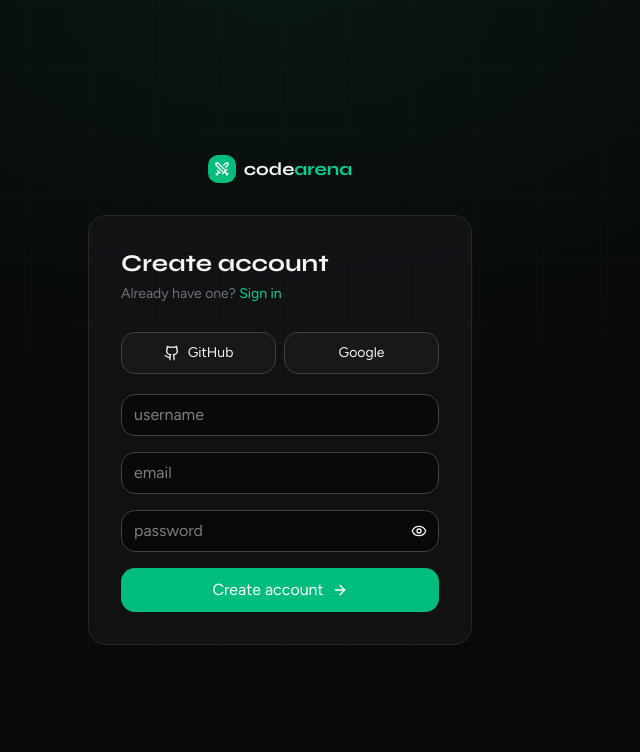
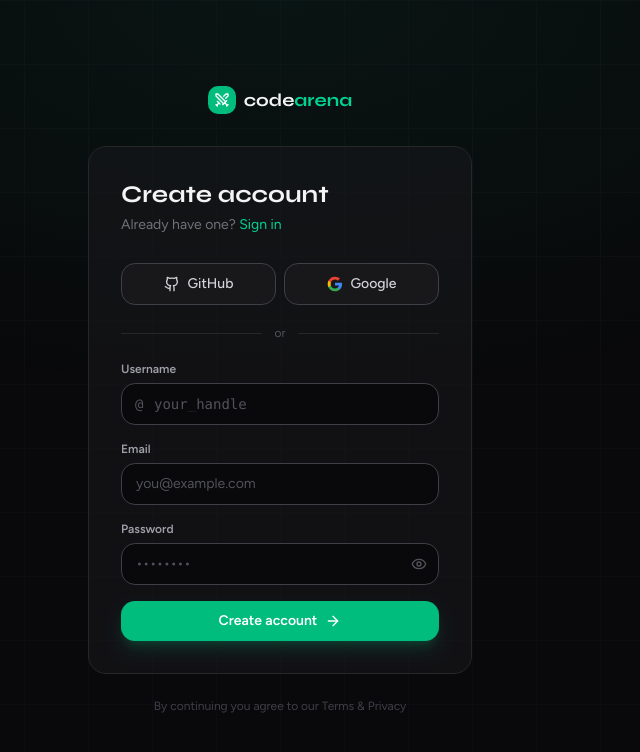
Before and after one commit to dhruv-developer-13/live-code-arena, a React (Vite) app: page /sign-up in a window 1280 px wide. Shown: the top 752 px of the page, without its empty margins (360-1000 px from the left). Built offline with nearby package versions, Linux system fonts and the light colour scheme; no server answers.

Commit message:
feat: implement SSO callback and refine authentication flow

```diff
--- a/src/App.tsx
+++ b/src/App.tsx
@@ -5,17 +5,14 @@ import BattleArena from "./pages/Arena";
 import HomePage from "./pages/DashBoard";
 import LeaderboardPage from "./pages/Leaderboard";
 import WaitingRoom from "./pages/Waitingroom";
-import {
-  AuthenticateWithRedirectCallback,
-  useAuth
-} from "@clerk/react";
+import { useAuth } from "@clerk/react";
 import BattleRoom from "./pages/Lobby";
 import BattleHistory from "./pages/History";
 import Results from "./pages/Results";
 import LandingPage from "./pages/LandingPage";
 import SignInPage from "./auth/SignInPage";
 import SignUpPage from "./auth/SignUpPage";
-
+import SSOCallback from "./auth/SSOCallBack";
 
 
 const ProtectedRoute = ({ children }: { children: ReactNode }) => {
@@ -40,12 +37,12 @@ const SignedOutOnlyRoute = ({ children }: { children: ReactNode }) => {
 
 export default function App() {
   return (
-    <BrowserRouter>
+      <>
       <Toaster richColors position="top-right" />
       <Routes>
         <Route path="/sign-in/*" element={<SignedOutOnlyRoute><SignInPage /></SignedOutOnlyRoute>} />
         <Route path="/sign-up/*" element={<SignedOutOnlyRoute><SignUpPage /></SignedOutOnlyRoute>} />
-        <Route path="/sso-callback" element={<AuthenticateWithRedirectCallback />} />
+        <Route path="/sso-callback" element={<SSOCallback />} />
         <Route path="/landing" element={<SignedOutOnlyRoute><LandingPage /></SignedOutOnlyRoute>} />
         <Route path="/" element={<ProtectedRoute><HomePage /></ProtectedRoute>} />
         <Route path="/leaderboard" element={<ProtectedRoute><LeaderboardPage /></ProtectedRoute>} />
@@ -56,6 +53,6 @@ export default function App() {
         <Route path="/results/:roomCode" element={<ProtectedRoute><Results /></ProtectedRoute>} />
         <Route path="*" element={<Navigate to="/" replace />} />
       </Routes>
-    </BrowserRouter>
+      </>
   )
 }
--- /dev/null
+++ b/src/auth/SSOCallBack.tsx
@@ -0,0 +1,5 @@
+import { AuthenticateWithRedirectCallback } from "@clerk/react";
+
+export default function SSOCallback() {
+  return <AuthenticateWithRedirectCallback />;
+}
--- a/src/auth/SignInPage.tsx
+++ b/src/auth/SignInPage.tsx
@@ -1,41 +1,51 @@
 import { useState } from "react";
 import { motion } from "framer-motion";
 import { Link, useNavigate } from "react-router-dom";
-import { useSignIn } from "@clerk/react";
+import { useClerk } from "@clerk/react";
+import { useSignIn } from "@clerk/react/legacy";
 import { Swords, Eye, EyeOff, ArrowRight, Github } from "lucide-react";
 
 export default function SignIn() {
   const { signIn, isLoaded } = useSignIn();
+const { setActive } = useClerk();
   const navigate = useNavigate();
 
-  const [email, setEmail]       = useState("");
-  const [password, setPassword] = useState("");
-  const [showPass, setShowPass] = useState(false);
-  const [loading, setLoading]   = useState(false);
-  const [error, setError]       = useState("");
+  const [identifier, setIdentifier] = useState("");
+  const [password, setPassword]     = useState("");
+  const [showPass, setShowPass]     = useState(false);
+  const [loading, setLoading]       = useState(false);
+  const [error, setError]           = useState("");
 
   const handleSubmit = async (e: React.FormEvent) => {
     e.preventDefault();
-    if (!isLoaded) return;
+    if (!isLoaded || !signIn) return;
     setLoading(true);
     setError("");
     try {
-      const result = await signIn.create({ identifier: email, password });
-      if (result.status === "complete") navigate("/");
+      const result = await signIn.create({ identifier, password });
+      if (result.status === "complete") {
+        await setActive({ session: result.createdSessionId });
+        navigate("/");
+      }
     } catch (err: any) {
-      setError(err.errors?.[0]?.message ?? "Invalid credentials.");
+      setError(err.errors?.[0]?.longMessage ?? err.errors?.[0]?.message ?? "Invalid credentials.");
     } finally {
       setLoading(false);
     }
   };
 
   const handleOAuth = async (strategy: "oauth_github" | "oauth_google") => {
-    if (!isLoaded) return;
-    await signIn.authenticateWithRedirect({
-      strategy,
-      redirectUrl: "/sso-callback",
-      redirectUrlComplete: "/",
-    });
+    if (!isLoaded || !signIn) return;
+    setError("");
+    try {
+      await signIn.authenticateWithRedirect({
+        strategy,
+        redirectUrl: "/sso-callback",
+        redirectUrlComplete: "/",
+      });
+    } catch (err: any) {
+      setError(err.errors?.[0]?.longMessage ?? err.errors?.[0]?.message ?? "OAuth sign-in failed.");
+    }
   };
 
   return (
@@ -43,7 +53,6 @@ export default function SignIn() {
       className="min-h-screen bg-zinc-950 text-zinc-100 flex items-center justify-center px-4"
       style={{ fontFamily: "'Figtree', sans-serif" }}
     >
-      {/* Grid bg */}
       <div className="fixed inset-0 pointer-events-none">
         <div className="absolute inset-0 bg-[linear-gradient(to_right,#18181b_1px,transparent_1px),linear-gradient(to_bottom,#18181b_1px,transparent_1px)] bg-[size:64px_64px] opacity-30" />
         <div className="absolute inset-0 bg-[radial-gradient(ellipse_60%_50%_at_50%_0%,rgba(16,185,129,0.07),transparent)]" />
@@ -55,9 +64,8 @@ export default function SignIn() {
         transition={{ duration: 0.5, ease: [0.22, 1, 0.36, 1] }}
         className="relative z-10 w-full max-w-sm"
       >
-        {/* Logo */}
         <Link
-          to="/"
+          to="/landing"
           className="flex items-center justify-center gap-2 mb-8"
           style={{ fontFamily: "'Syne', sans-serif" }}
         >
@@ -69,7 +77,6 @@ export default function SignIn() {
           </span>
         </Link>
 
-        {/* Card */}
         <div className="rounded-2xl border border-zinc-800 bg-zinc-900/60 p-8">
           <h1
             className="text-2xl font-bold tracking-tight mb-1"
@@ -87,6 +94,7 @@ export default function SignIn() {
           {/* OAuth */}
           <div className="grid grid-cols-2 gap-2 mb-5">
             <button
+              type="button"
               onClick={() => handleOAuth("oauth_github")}
               className="flex items-center justify-center gap-2 py-2.5 rounded-xl border border-zinc-700 bg-zinc-900 hover:bg-zinc-800 text-sm font-medium text-zinc-300 transition-colors"
             >
@@ -94,6 +102,7 @@ export default function SignIn() {
               GitHub
             </button>
             <button
+              type="button"
               onClick={() => handleOAuth("oauth_google")}
               className="flex items-center justify-center gap-2 py-2.5 rounded-xl border border-zinc-700 bg-zinc-900 hover:bg-zinc-800 text-sm font-medium text-zinc-300 transition-colors"
             >
@@ -115,12 +124,14 @@ export default function SignIn() {
 
           <form onSubmit={handleSubmit} className="space-y-4">
             <div>
-              <label className="block text-xs font-semibold text-zinc-400 mb-1.5">Email</label>
+              <label className="block text-xs font-semibold text-zinc-400 mb-1.5">
+                Username or Email
+              </label>
               <input
-                type="email"
-                value={email}
-                onChange={e => setEmail(e.target.value)}
-                placeholder="you@example.com"
+                type="text"
+                value={identifier}
+                onChange={e => setIdentifier(e.target.value)}
+                placeholder="your_handle or you@example.com"
                 required
                 className="w-full px-3.5 py-2.5 rounded-xl border border-zinc-700 bg-zinc-950 text-sm text-zinc-100 placeholder:text-zinc-600 focus:outline-none focus:border-emerald-500/50 focus:ring-1 focus:ring-emerald-500/20 transition-all"
               />
--- a/src/auth/SignUpPage.tsx
+++ b/src/auth/SignUpPage.tsx
@@ -1,45 +1,35 @@
 import { useState } from "react";
 import { motion } from "framer-motion";
 import { Link, useNavigate } from "react-router-dom";
-import { useSignUp, useSignIn } from "@clerk/react";
+import { useClerk } from "@clerk/react";
+import { useSignUp } from "@clerk/react/legacy";
 import { Swords, Eye, EyeOff, ArrowRight, Github } from "lucide-react";
 
 export default function SignUp() {
-
-  const { signUp } = useSignUp();
-  const { signIn } = useSignIn();
+  const { signUp, isLoaded } = useSignUp();
+  const { setActive } = useClerk();
   const navigate = useNavigate();
 
-  const [step, setStep] = useState<"form" | "verify">("form");
+  const [step, setStep]         = useState<"form" | "verify">("form");
   const [username, setUsername] = useState("");
-  const [email, setEmail] = useState("");
+  const [email, setEmail]       = useState("");
   const [password, setPassword] = useState("");
   const [showPass, setShowPass] = useState(false);
-  const [code, setCode] = useState("");
-  const [loading, setLoading] = useState(false);
-  const [error, setError] = useState("");
+  const [code, setCode]         = useState("");
+  const [loading, setLoading]   = useState(false);
+  const [error, setError]       = useState("");
 
   const handleSignUp = async (e: React.FormEvent) => {
     e.preventDefault();
-  if (!signUp) return;
-
+    if (!isLoaded || !signUp) return;
     setLoading(true);
     setError("");
-
     try {
-    await signUp.create({
-      emailAddress: email,
-      password,
-    });
-
-    await signUp.prepareEmailAddressVerification({
-      strategy: "email_code",
-    });
-
+      await signUp.create({ username, emailAddress: email, password });
+      await signUp.prepareEmailAddressVerification({ strategy: "email_code" });
       setStep("verify");
-
     } catch (err: any) {
-    setError(err.errors?.[0]?.message ?? "Something went wrong.");
+      setError(err.errors?.[0]?.longMessage ?? err.errors?.[0]?.message ?? "Something went wrong.");
     } finally {
       setLoading(false);
     }
@@ -47,33 +37,34 @@ const handleSignUp = async (e: React.FormEvent) => {
 
   const handleVerify = async (e: React.FormEvent) => {
     e.preventDefault();
-    if (!signUp) return;
-
+    if (!isLoaded || !signUp) return;
     setLoading(true);
     setError("");
-
     try {
       const result = await signUp.attemptEmailAddressVerification({ code });
-
       if (result.status === "complete") {
-        await signUp.setActive({ session: result.createdSessionId });
+        await setActive({ session: result.createdSessionId });
         navigate("/");
       }
     } catch (err: any) {
-      setError(err.errors?.[0]?.message ?? "Invalid code.");
+      setError(err.errors?.[0]?.longMessage ?? err.errors?.[0]?.message ?? "Invalid code.");
     } finally {
       setLoading(false);
     }
   };
 
   const handleOAuth = async (strategy: "oauth_github" | "oauth_google") => {
-    if (!signIn) return;
-
-    await signIn.authenticateWithRedirect({
+    if (!isLoaded || !signUp) return;
+    setError("");
+    try {
+      await signUp.authenticateWithRedirect({
         strategy,
         redirectUrl: "/sso-callback",
         redirectUrlComplete: "/",
       });
+    } catch (err: any) {
+      setError(err.errors?.[0]?.longMessage ?? err.errors?.[0]?.message ?? "OAuth sign-up failed.");
+    }
   };
 
   return (
@@ -92,9 +83,8 @@ const handleSignUp = async (e: React.FormEvent) => {
         transition={{ duration: 0.5 }}
         className="relative z-10 w-full max-w-sm"
       >
-
         <Link
-          to="/"
+          to="/landing"
           className="flex items-center justify-center gap-2 mb-8"
           style={{ fontFamily: "'Syne', sans-serif" }}
         >
@@ -107,139 +97,195 @@ const handleSignUp = async (e: React.FormEvent) => {
         </Link>
 
         {step === "form" ? (
-
           <motion.div key="form" initial={{ opacity: 0 }} animate={{ opacity: 1 }}>
             <div className="rounded-2xl border border-zinc-800 bg-zinc-900/60 p-8">
-
               <h1 className="text-2xl font-bold mb-1" style={{ fontFamily: "'Syne', sans-serif" }}>
                 Create account
               </h1>
-
               <p className="text-sm text-zinc-500 mb-7">
                 Already have one?{" "}
-                <Link to="/sign-in" className="text-emerald-400 hover:text-emerald-300">
+                <Link to="/sign-in" className="text-emerald-400 hover:text-emerald-300 transition-colors">
                   Sign in
                 </Link>
               </p>
 
+              {/* OAuth */}
               <div className="grid grid-cols-2 gap-2 mb-5">
-
                 <button
+                  type="button"
                   onClick={() => handleOAuth("oauth_github")}
-                  className="flex items-center justify-center gap-2 py-2.5 rounded-xl border border-zinc-700 bg-zinc-900 hover:bg-zinc-800 text-sm"
+                  className="flex items-center justify-center gap-2 py-2.5 rounded-xl border border-zinc-700 bg-zinc-900 hover:bg-zinc-800 text-sm font-medium text-zinc-300 transition-colors"
                 >
                   <Github className="h-4 w-4" />
                   GitHub
                 </button>
-
                 <button
+                  type="button"
                   onClick={() => handleOAuth("oauth_google")}
-                  className="flex items-center justify-center gap-2 py-2.5 rounded-xl border border-zinc-700 bg-zinc-900 hover:bg-zinc-800 text-sm"
+                  className="flex items-center justify-center gap-2 py-2.5 rounded-xl border border-zinc-700 bg-zinc-900 hover:bg-zinc-800 text-sm font-medium text-zinc-300 transition-colors"
                 >
+                  <svg className="h-4 w-4" viewBox="0 0 24 24">
+                    <path fill="#4285F4" d="M22.56 12.25c0-.78-.07-1.53-.2-2.25H12v4.26h5.92c-.26 1.37-1.04 2.53-2.21 3.31v2.77h3.57c2.08-1.92 3.28-4.74 3.28-8.09z"/>
+                    <path fill="#34A853" d="M12 23c2.97 0 5.46-.98 7.28-2.66l-3.57-2.77c-.98.66-2.23 1.06-3.71 1.06-2.86 0-5.29-1.93-6.16-4.53H2.18v2.84C3.99 20.53 7.7 23 12 23z"/>
+                    <path fill="#FBBC05" d="M5.84 14.09c-.22-.66-.35-1.36-.35-2.09s.13-1.43.35-2.09V7.07H2.18C1.43 8.55 1 10.22 1 12s.43 3.45 1.18 4.93l2.85-2.22.81-.62z"/>
+                    <path fill="#EA4335" d="M12 5.38c1.62 0 3.06.56 4.21 1.64l3.15-3.15C17.45 2.09 14.97 1 12 1 7.7 1 3.99 3.47 2.18 7.07l3.66 2.84c.87-2.6 3.3-4.53 6.16-4.53z"/>
+                  </svg>
                   Google
                 </button>
+              </div>
 
+              <div className="flex items-center gap-3 mb-5">
+                <div className="flex-1 h-px bg-zinc-800" />
+                <span className="text-xs text-zinc-600">or</span>
+                <div className="flex-1 h-px bg-zinc-800" />
               </div>
 
               <form onSubmit={handleSignUp} className="space-y-4">
+                <div>
+                  <label className="block text-xs font-semibold text-zinc-400 mb-1.5">Username</label>
+                  <div className="relative">
+                    <span className="absolute left-3.5 top-1/2 -translate-y-1/2 text-zinc-600 text-sm font-mono">@</span>
+                    <input
+                      type="text"
+                      value={username}
+                      onChange={e => setUsername(e.target.value.toLowerCase().replace(/[^a-z0-9_]/g, ""))}
+                      placeholder="your_handle"
+                      required
+                      minLength={3}
+                      className="w-full pl-8 pr-3.5 py-2.5 rounded-xl border border-zinc-700 bg-zinc-950 text-sm text-zinc-100 placeholder:text-zinc-600 font-mono focus:outline-none focus:border-emerald-500/50 focus:ring-1 focus:ring-emerald-500/20 transition-all"
+                    />
+                  </div>
+                </div>
 
-                <input
-                  value={username}
-                  onChange={(e) =>
-                    setUsername(
-                      e.target.value.toLowerCase().replace(/[^a-z0-9_]/g, "")
-                    )
-                  }
-                  placeholder="username"
-                  required
-                  className="w-full px-3 py-2 rounded-xl border border-zinc-700 bg-zinc-950"
-                />
-
+                <div>
+                  <label className="block text-xs font-semibold text-zinc-400 mb-1.5">Email</label>
                   <input
                     type="email"
                     value={email}
-                  onChange={(e) => setEmail(e.target.value)}
-                  placeholder="email"
+                    onChange={e => setEmail(e.target.value)}
+                    placeholder="you@example.com"
                     required
-                  className="w-full px-3 py-2 rounded-xl border border-zinc-700 bg-zinc-950"
+                    className="w-full px-3.5 py-2.5 rounded-xl border border-zinc-700 bg-zinc-950 text-sm text-zinc-100 placeholder:text-zinc-600 focus:outline-none focus:border-emerald-500/50 focus:ring-1 focus:ring-emerald-500/20 transition-all"
                   />
+                </div>
 
+                <div>
+                  <label className="block text-xs font-semibold text-zinc-400 mb-1.5">Password</label>
                   <div className="relative">
                     <input
                       type={showPass ? "text" : "password"}
                       value={password}
-                    onChange={(e) => setPassword(e.target.value)}
-                    placeholder="password"
+                      onChange={e => setPassword(e.target.value)}
+                      placeholder="••••••••"
                       required
-                    className="w-full px-3 py-2 rounded-xl border border-zinc-700 bg-zinc-950"
+                      minLength={8}
+                      className="w-full px-3.5 py-2.5 pr-10 rounded-xl border border-zinc-700 bg-zinc-950 text-sm text-zinc-100 placeholder:text-zinc-600 focus:outline-none focus:border-emerald-500/50 focus:ring-1 focus:ring-emerald-500/20 transition-all"
                     />
-
                     <button
                       type="button"
-                    onClick={() => setShowPass(!showPass)}
-                    className="absolute right-3 top-1/2 -translate-y-1/2"
+                      onClick={() => setShowPass(p => !p)}
+                      className="absolute right-3 top-1/2 -translate-y-1/2 text-zinc-600 hover:text-zinc-400 transition-colors"
                     >
                       {showPass ? <EyeOff className="h-4 w-4" /> : <Eye className="h-4 w-4" />}
                     </button>
                   </div>
+                </div>
 
-                {error && <p className="text-xs text-red-400">{error}</p>}
+                {error && (
+                  <motion.p
+                    initial={{ opacity: 0, y: -4 }}
+                    animate={{ opacity: 1, y: 0 }}
+                    className="text-xs text-rose-400 bg-rose-500/10 border border-rose-500/20 rounded-lg px-3 py-2"
+                  >
+                    {error}
+                  </motion.p>
+                )}
 
                 <button
                   type="submit"
-                  disabled={loading}
-                  className="w-full py-2.5 rounded-xl bg-emerald-500 text-white flex items-center justify-center gap-2"
+                  disabled={loading || !isLoaded}
+                  className="group w-full flex items-center justify-center gap-2 py-2.5 rounded-xl bg-emerald-500 hover:bg-emerald-400 disabled:opacity-50 disabled:cursor-not-allowed text-white font-semibold text-sm transition-all shadow-lg shadow-emerald-500/20 hover:-translate-y-0.5"
                 >
-                  {loading ? "Loading..." : (
-                    <>
-                      Create account
-                      <ArrowRight className="h-4 w-4" />
-                    </>
-                  )}
+                  {loading
+                    ? <div className="w-4 h-4 border-2 border-white/30 border-t-white rounded-full animate-spin" />
+                    : <>Create account <ArrowRight className="h-4 w-4 group-hover:translate-x-0.5 transition-transform" /></>
+                  }
                 </button>
-
               </form>
             </div>
           </motion.div>
 
         ) : (
 
-          <motion.div key="verify" initial={{ opacity: 0 }} animate={{ opacity: 1 }}>
+          <motion.div
+            key="verify"
+            initial={{ opacity: 0, x: 16 }}
+            animate={{ opacity: 1, x: 0 }}
+            transition={{ duration: 0.4, ease: [0.22, 1, 0.36, 1] }}
+          >
             <div className="rounded-2xl border border-zinc-800 bg-zinc-900/60 p-8">
-
-              <h1 className="text-2xl font-bold mb-4">
-                Verify email
+              <div className="w-10 h-10 rounded-xl bg-emerald-500/10 border border-emerald-500/20 flex items-center justify-center mb-5">
+                <Swords className="h-5 w-5 text-emerald-400" />
+              </div>
+              <h1 className="text-2xl font-bold tracking-tight mb-1" style={{ fontFamily: "'Syne', sans-serif" }}>
+                Check your email
               </h1>
+              <p className="text-sm text-zinc-500 mb-7">
+                We sent a 6-digit code to{" "}
+                <span className="text-zinc-300 font-mono text-xs">{email}</span>
+              </p>
 
               <form onSubmit={handleVerify} className="space-y-4">
+                <div>
+                  <label className="block text-xs font-semibold text-zinc-400 mb-1.5">Verification code</label>
+                  <input
+                    type="text"
+                    value={code}
+                    onChange={e => setCode(e.target.value.replace(/\D/g, "").slice(0, 6))}
+                    placeholder="000000"
+                    maxLength={6}
+                    required
+                    className="w-full px-4 py-3 rounded-xl border border-zinc-700 bg-zinc-950 text-xl text-zinc-100 placeholder:text-zinc-700 font-mono tracking-[0.5em] text-center focus:outline-none focus:border-emerald-500/50 focus:ring-1 focus:ring-emerald-500/20 transition-all"
+                  />
+                </div>
 
-                <input
-                  value={code}
-                  onChange={(e) =>
-                    setCode(e.target.value.replace(/\D/g, "").slice(0, 6))
-                  }
-                  placeholder="000000"
-                  required
-                  className="w-full px-4 py-3 rounded-xl border border-zinc-700 bg-zinc-950 text-center"
-                />
-
-                {error && <p className="text-xs text-red-400">{error}</p>}
+                {error && (
+                  <motion.p
+                    initial={{ opacity: 0, y: -4 }}
+                    animate={{ opacity: 1, y: 0 }}
+                    className="text-xs text-rose-400 bg-rose-500/10 border border-rose-500/20 rounded-lg px-3 py-2"
+                  >
+                    {error}
+                  </motion.p>
+                )}
 
                 <button
                   type="submit"
-                  disabled={loading}
-                  className="w-full py-2.5 rounded-xl bg-emerald-500 text-white"
+                  disabled={loading || code.length < 6}
+                  className="group w-full flex items-center justify-center gap-2 py-2.5 rounded-xl bg-emerald-500 hover:bg-emerald-400 disabled:opacity-50 disabled:cursor-not-allowed text-white font-semibold text-sm transition-all shadow-lg shadow-emerald-500/20 hover:-translate-y-0.5"
                 >
-                  Verify & Continue
+                  {loading
+                    ? <div className="w-4 h-4 border-2 border-white/30 border-t-white rounded-full animate-spin" />
+                    : <>Verify & continue <ArrowRight className="h-4 w-4 group-hover:translate-x-0.5 transition-transform" /></>
+                  }
                 </button>
-
               </form>
 
+              <button
+                onClick={() => { setStep("form"); setError(""); setCode(""); }}
+                className="w-full text-center text-xs text-zinc-600 hover:text-zinc-400 transition-colors mt-5"
+              >
+                ← Back
+              </button>
             </div>
           </motion.div>
-
         )}
 
+        <p className="text-center text-xs text-zinc-700 mt-6">
+          By continuing you agree to our{" "}
+          <a href="#" className="hover:text-zinc-500 transition-colors">Terms</a> &{" "}
+          <a href="#" className="hover:text-zinc-500 transition-colors">Privacy</a>
+        </p>
       </motion.div>
     </div>
   );
--- a/src/main.tsx
+++ b/src/main.tsx
@@ -1,12 +1,15 @@
 import ReactDOM from "react-dom/client";
+import { BrowserRouter } from "react-router-dom";
+import { ClerkProvider } from "@clerk/react";
 import App from "./App";
 import "./index.css";
-import { ClerkProvider} from "@clerk/react"
 
 const PUBLISHABLE_KEY = import.meta.env.VITE_CLERK_PUBLISHABLE_KEY;
 
 ReactDOM.createRoot(document.getElementById("root")!).render(
   <ClerkProvider publishableKey={PUBLISHABLE_KEY} afterSignOutUrl="/">
-    <App />
+    <BrowserRouter>
+      <App />
+    </BrowserRouter>
   </ClerkProvider>
 );
```
Lines whose indentation alone changed are shown as unchanged.
